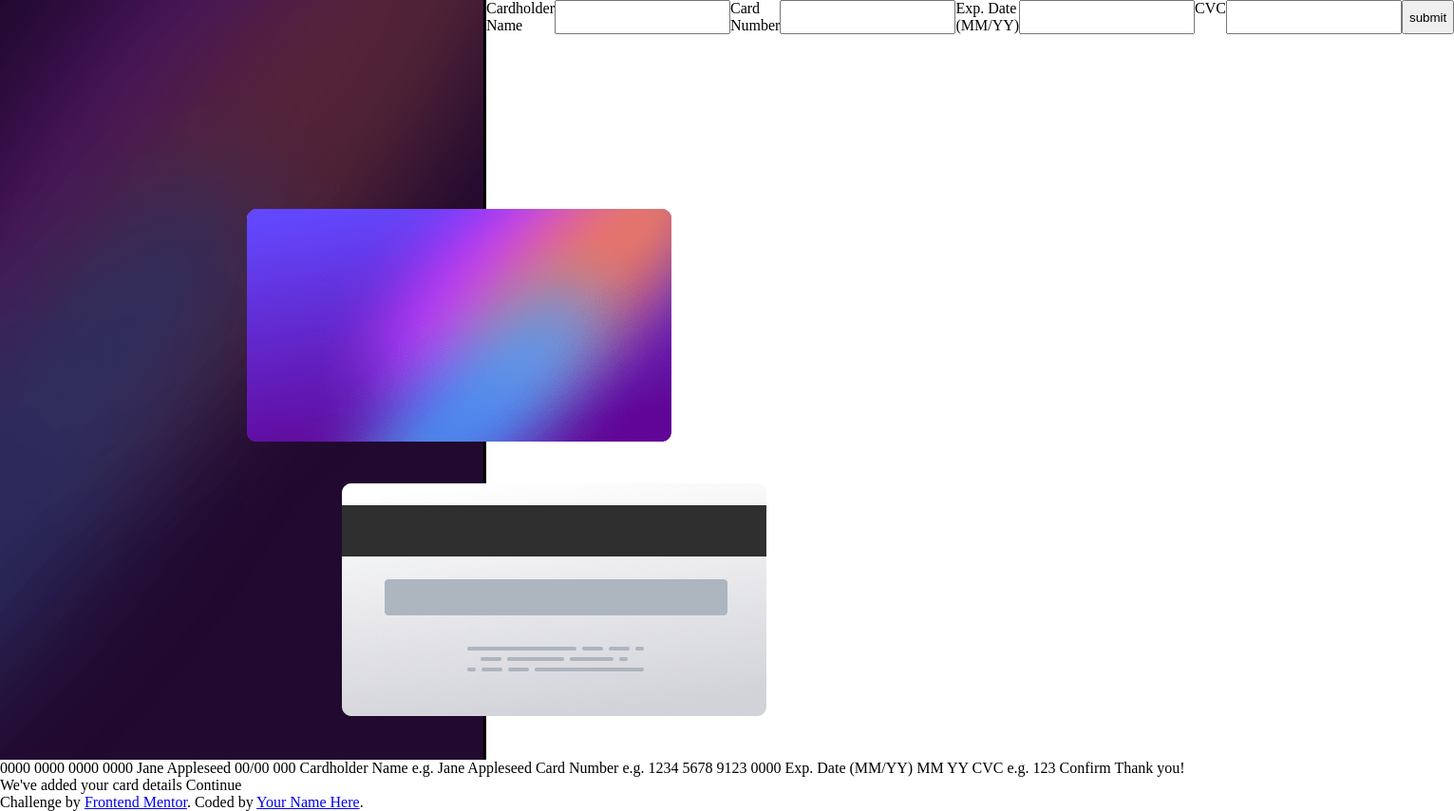
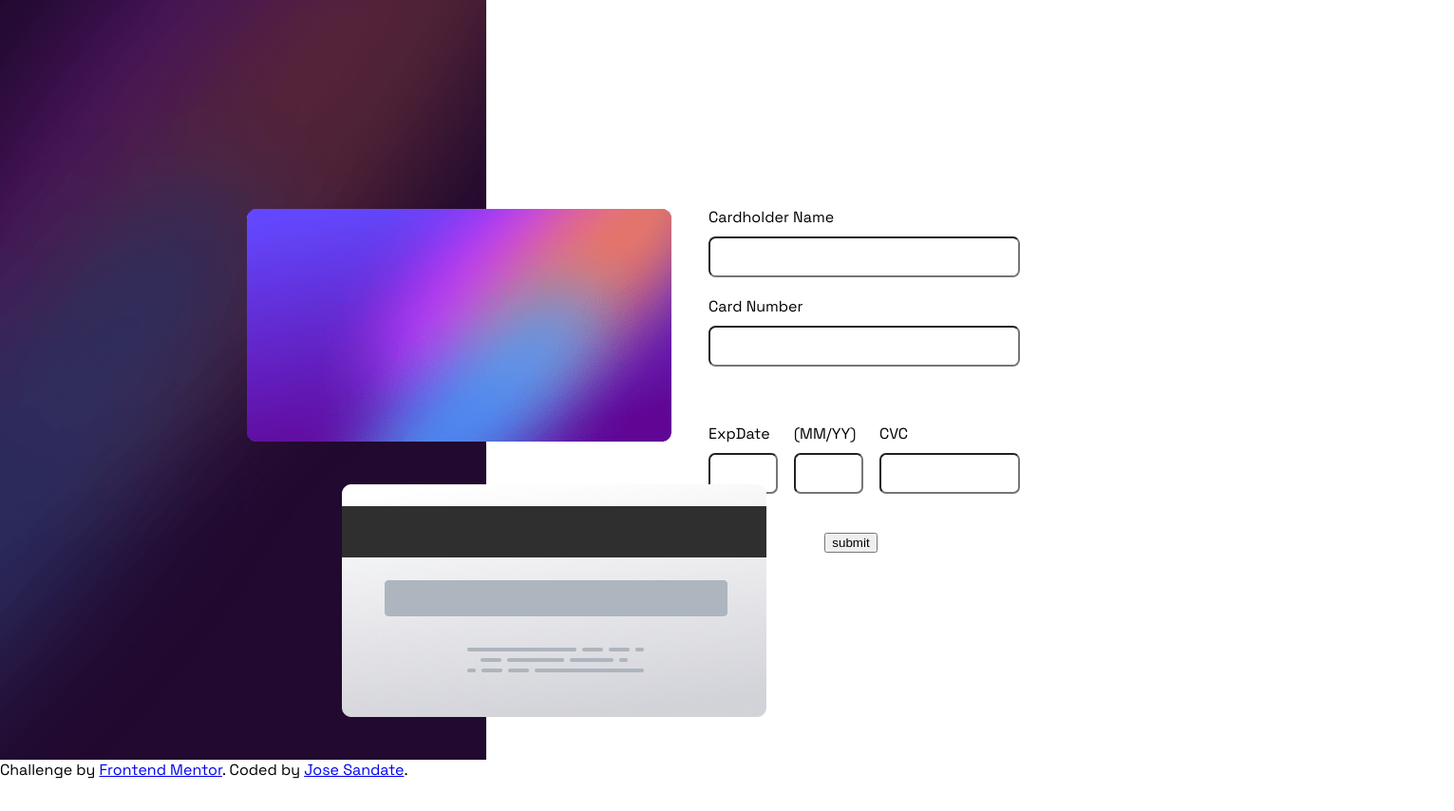
Before and after one commit to OldboyJ/interactive-card-details-form, a plain HTML site: page index.html in a window 1280 px wide. Shown: the whole page at 95% size, 1531 px wide, since content can reach past the window. After the commit the page ends 821 px from the top, so only its background shows below. Drawn offline with Linux system fonts and the light colour scheme.

Commit message:
align form input fields in right-section

```diff
--- a/index.html
+++ b/index.html
@@ -5,12 +5,15 @@
   <meta name="viewport" content="width=device-width, initial-scale=1.0"> <!-- displays site properly based on user's device -->
   <link rel="stylesheet" href="styles.css">
   <title>Frontend Mentor | Interactive card details form</title>
-
+  <link rel="preconnect" href="https://fonts.googleapis.com">
+  <link rel="preconnect" href="https://fonts.gstatic.com" crossorigin>
+  <link href="https://fonts.googleapis.com/css2?family=Space+Grotesk:wght@300;400&display=swap" rel="stylesheet">
 </head>
 <body>
   <div class="main">
     <div class="left-section">
       <div class="card-front">
+
         <img src="images/bg-card-front.png" alt="">
       </div>
       <div class="card-back">
@@ -19,20 +22,36 @@
     </div>
     <div class="right-section">
       <div class="container">
-        <label for="name">Cardholder Name</label>
-        <input type="text">
-        <label for="name">Card Number</label>
-        <input type="text">
-        <label for="name">Exp. Date (MM/YY)</label>
-        <input type="text">
-        <label for="name">CVC</label>
-        <input type="text">
-        <input type="button" class="button" value='submit'>
+        <div class="card-holder">
+          <label for="name">Cardholder Name</label>
+          <input type="text">
+        </div>
+        <div class="card-number">
+          <label for="name">Card Number</label>
+          <input type="number">
+        </div>
+        <div class="card-expiration">
+          <div class="expiration">
+            <label for="expiration">ExpDate </label>
+            <input type="number">
+          </div>
+          <div class="expiration-date">
+            <label for="expiration">(MM/YY)</label>
+            <input type="number">
+          </div>
+          <div class="cvc">
+            <label for="name">CVC</label>
+            <input type="number">
+          </div>
+        </div>
+        <div class="submit-btn">
+          <input type="button" class="button" value='submit'>
+        </div>
       </div>
     </div>
   </div>
 
-  0000 0000 0000 0000
+  <!-- 0000 0000 0000 0000
   Jane Appleseed
   00/00
 
@@ -53,15 +72,15 @@
 
   Confirm
 
-  <!-- Completed state start -->
+  <!-- Completed state start --
 
   Thank you!
   We've added your card details
-  Continue
+  Continue -->
 
   <div class="attribution">
     Challenge by <a href="https://www.frontendmentor.io?ref=challenge" target="_blank">Frontend Mentor</a>.
-    Coded by <a href="#">Your Name Here</a>.
+    Coded by <a href="#">Jose Sandate</a>.
   </div>
 </body>
 </html>
--- a/styles.css
+++ b/styles.css
@@ -4,24 +4,83 @@ body {
     padding: 0;
     width: 100%;
     height: 100vh;
+    font-family: 'Space Grotesk', sans-serif;
 }
 
 
 .main {
    display: flex;
-   max-width: 1440px;
+   width: 100%;
    height: 100%;
+}
+
+.right-section {
+    width: 60%;
+    display: flex;
 }
 
 .container {
     display: flex;
+    flex-direction: column;
+    justify-items: center;
+    align-items: center;
+    max-width: 449px;
+    margin: auto;
 }
 
 
-.right-section {
-    border-left: 3px solid black;
-    width: 60%;
+.card-holder,
+.card-number {
+    display: flex;
+    flex-direction: column;
+    min-width: 300px;
 }
+
+.card-holder > input,
+.card-number > input {
+    width: 100%;
+    padding: .9em;
+    border-radius: 7.5px;
+    margin: 10px 0 20px;
+}
+
+.card-expiration {
+    display: flex;
+    justify-content: space-between;
+    max-width: 300px;
+    margin: 40px 0;
+}
+
+.expiration,
+.expiration-date {
+    display: flex;
+    flex-direction: column;
+    width: 15%;
+}
+
+.expiration > input,
+.expiration-date > input{
+    width: 100%;
+    padding: .9em;
+    border-radius: 7px;
+}
+
+.expiration > input,
+.expiration-date > input,
+.cvc > input {
+    margin-top: 10px;
+}
+
+.cvc {
+    width: 40%;
+}
+
+.cvc > input {
+    max-width: 120px;
+    padding: .9em;
+    border-radius: 7px;
+}
+
 
 .left-section {
     background-image: url("images/bg-main-desktop.png");
```
